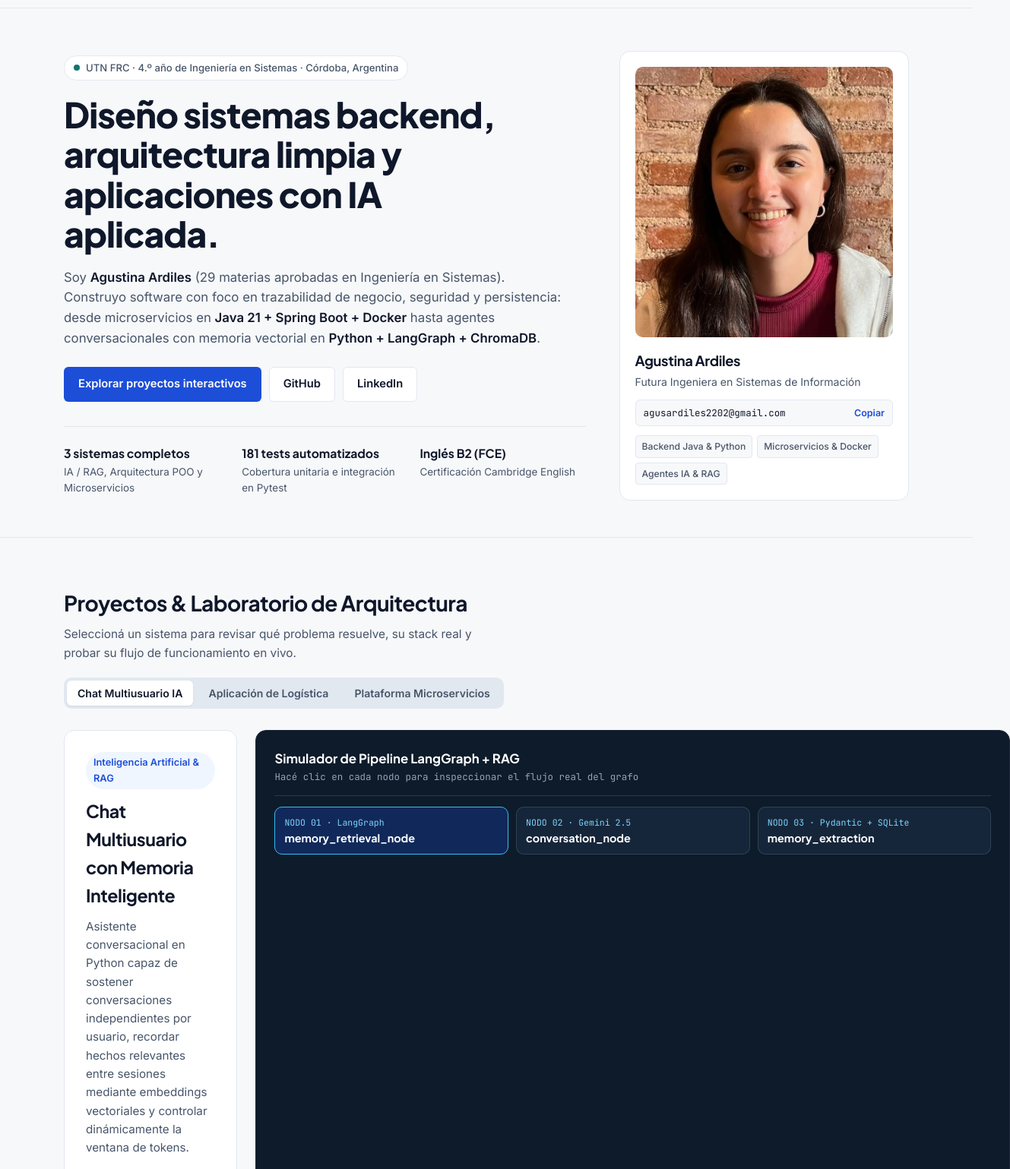
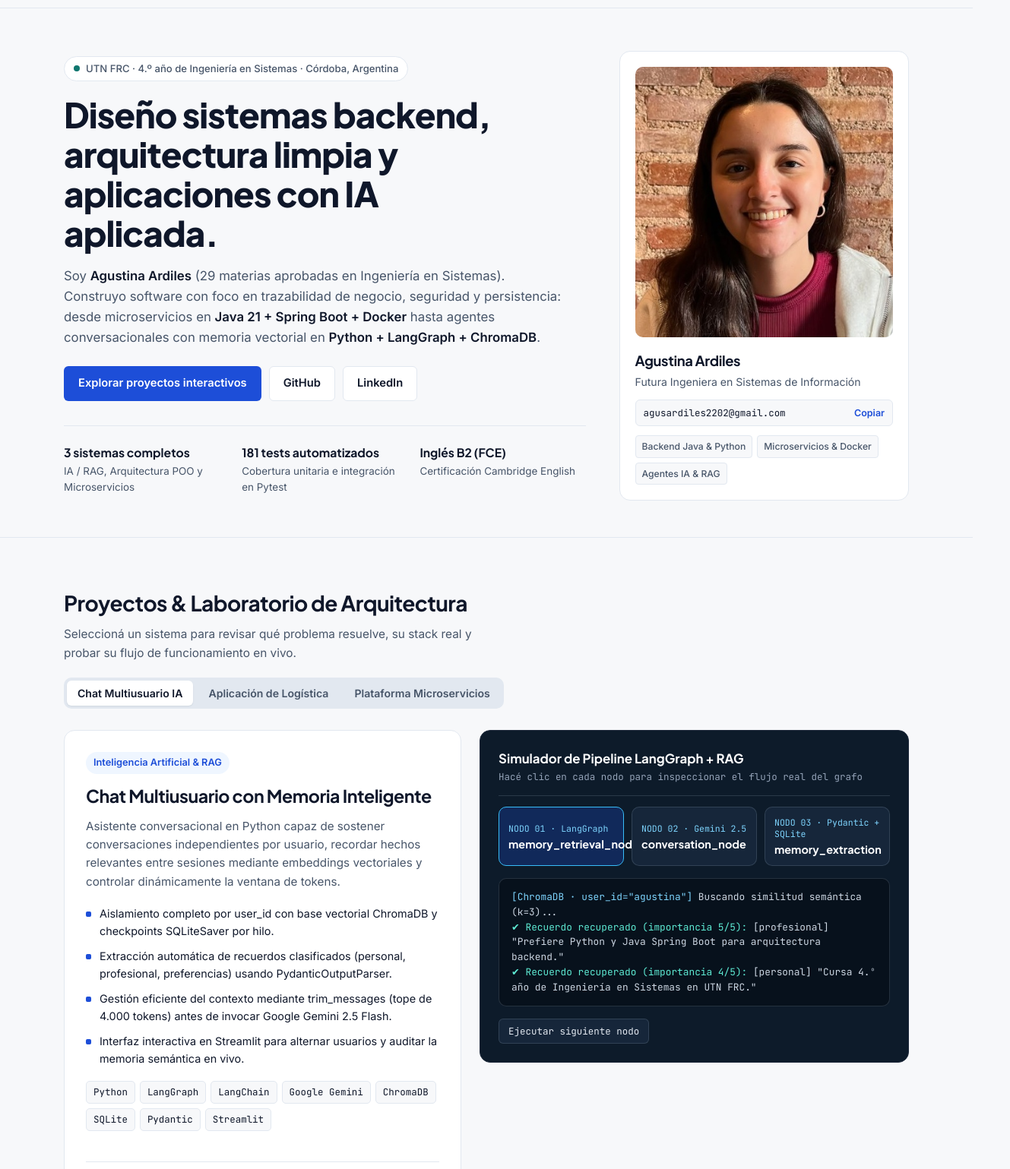
Before and after one commit to agusardiles2202/agusardiles2202.github.io, a plain HTML site: page index.html in a window 1280 px wide. Shown: the part 54-1593 px from the top of the page at 76% size, 1329 px wide, since content can reach past the window. Drawn offline with Linux system fonts and the light colour scheme.

Commit message:
fix(css): corregir responsive mobile y ancho del laboratorio interactivo

```diff
--- a/styles.css
+++ b/styles.css
@@ -232,8 +232,12 @@ button:focus-visible {
   background-color: var(--accent-teal);
 }
 
+.hero-copy {
+  min-width: 0;
+}
+
 .hero-copy h1 {
-  font-size: clamp(2rem, 3.6vw, 2.9rem);
+  font-size: clamp(1.72rem, 3.6vw, 2.85rem);
   line-height: 1.14;
   font-weight: 800;
   margin-bottom: 18px;
@@ -414,12 +418,13 @@ button:focus-visible {
 
 .workbench-grid {
   display: grid;
-  grid-template-columns: 0.95fr 1.15fr;
+  grid-template-columns: minmax(0, 1fr) minmax(0, 1.08fr);
   gap: 24px;
-  align-items: stretch;
+  align-items: start;
 }
 
 .project-detail-card {
+  min-width: 0;
   background-color: var(--bg-surface);
   border: 1px solid var(--border-subtle);
   border-radius: var(--radius-lg);
@@ -517,14 +522,15 @@ button:focus-visible {
 
 /* Interactive Blueprint Lab */
 .lab-shell {
+  min-width: 0;
   background-color: var(--bg-blueprint);
   color: #F8FAFC;
   border-radius: var(--radius-lg);
   padding: 24px;
   display: flex;
   flex-direction: column;
-  justify-content: space-between;
-  gap: 18px;
+  justify-content: flex-start;
+  gap: 16px;
   border: 1px solid #1E293B;
 }
 
@@ -637,7 +643,10 @@ button:focus-visible {
   font-size: 0.8rem;
   line-height: 1.55;
   color: #CBD5E1;
-  min-height: 150px;
+  min-height: 145px;
+  white-space: pre-wrap;
+  word-break: break-word;
+  overflow-wrap: anywhere;
 }
 
 .console-line-key {
@@ -971,6 +980,23 @@ button:focus-visible {
 }
 
 @media (max-width: 600px) {
+  .container {
+    padding: 0 16px;
+  }
+  .brand-name {
+    font-size: 0.92rem;
+  }
+  .nav-actions .btn-sm {
+    padding: 6px 9px;
+    font-size: 0.78rem;
+  }
+  .status-pill {
+    font-size: 0.75rem;
+    border-radius: 10px;
+  }
+  .copy-email-btn {
+    font-size: 0.72rem;
+  }
   .hero-facts,
   .node-pipeline,
   .bucket-grid,
```
